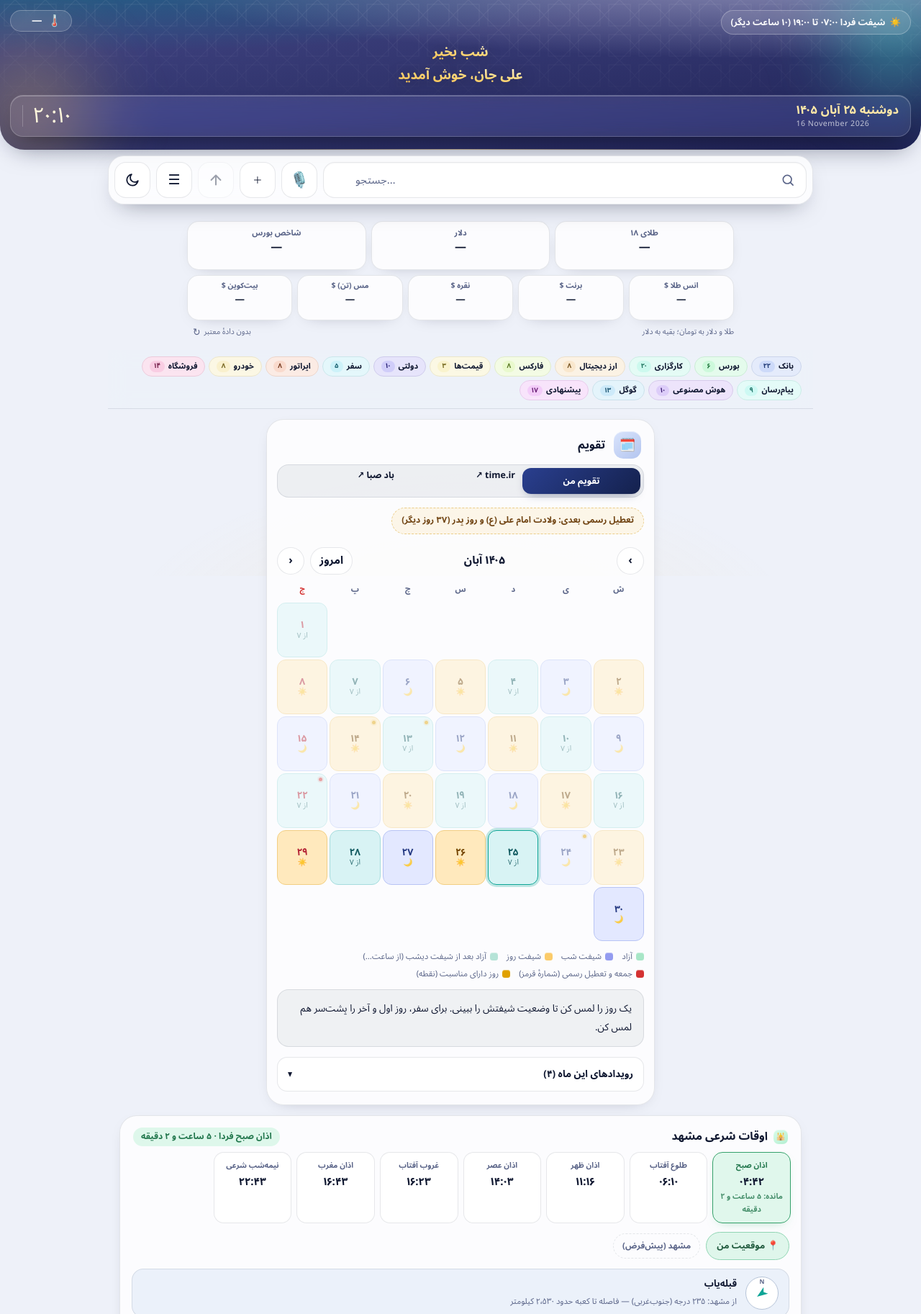
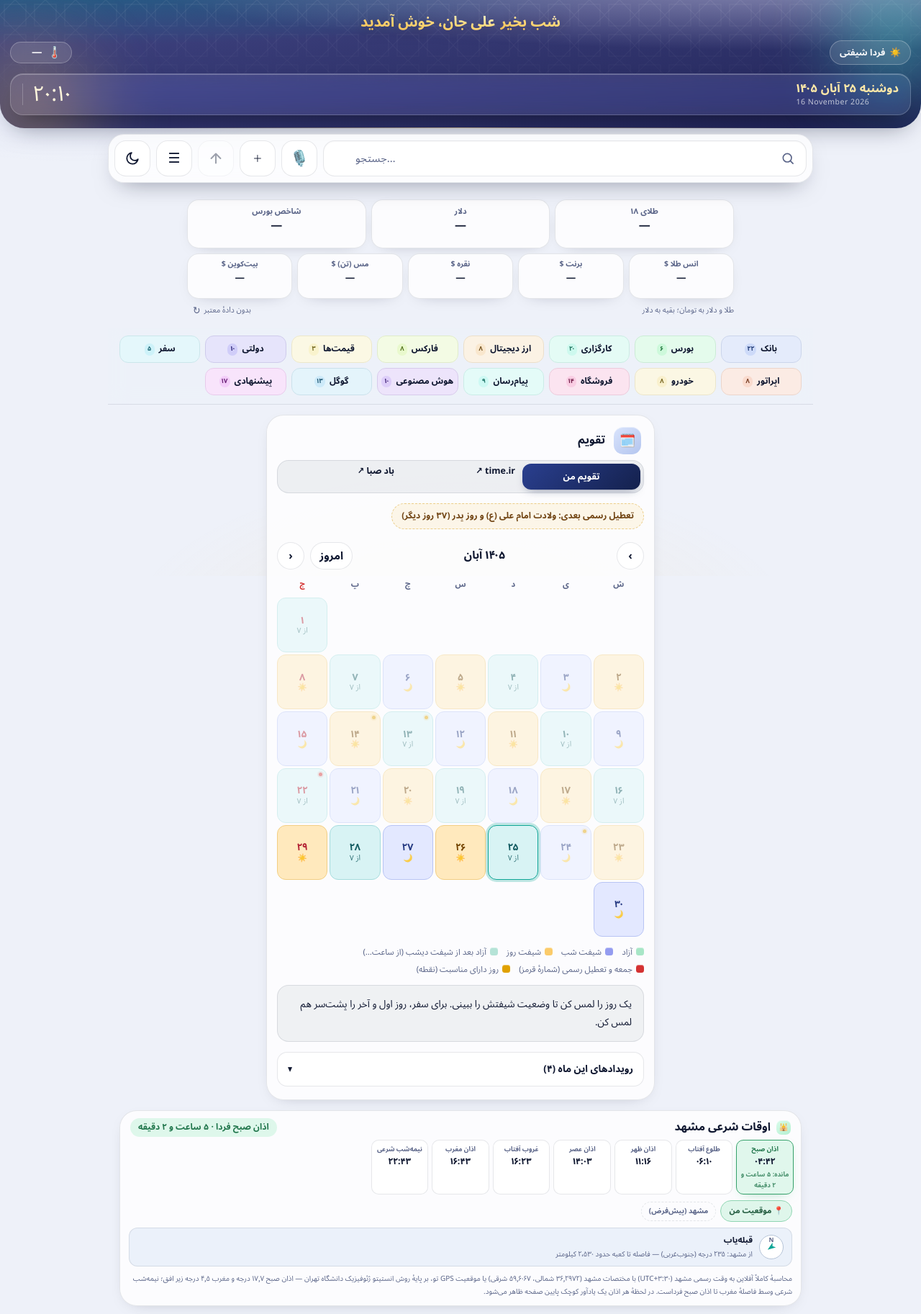
Before and after one commit to Alirafati1364/Z.ALI, a plain HTML site: page index.html in a window 1280 px wide. Shown: the top 1825 px of the page at 72% size. Drawn offline with Linux system fonts and the light colour scheme; no server answers.

Commit message:
Add files via upload

```diff
--- a/index.html
+++ b/index.html
@@ -144,17 +144,17 @@ body::before {
   background: radial-gradient(circle, rgba(244, 194, 94, .38), transparent 70%);
 }
 .hero h1 {
-  margin: 10px 0 0; line-height: 1.62;
-  display: flex; flex-direction: column; justify-content: center; align-items: center; gap: 2px;
-}
-/* ردیف گوشه‌های بالا: شیفت راست، آب‌وهوا چپ */
+  margin: 0 0 8px; line-height: 1.7;
+  display: flex; flex-wrap: wrap; justify-content: center; align-items: baseline; gap: 2px 7px;
+}
+/* ردیف وضعیت: شیفت راست، آب‌وهوا چپ — در یک خط روبروی هم */
 .hero-top {
-  display: flex; justify-content: space-between; align-items: flex-start;
+  display: flex; justify-content: space-between; align-items: center;
   gap: 8px; row-gap: 6px; flex-wrap: wrap;
 }
-/* سلام و خوش‌آمد: یک اندازه و طلایی */
+/* سلام و خوش‌آمد: یک خط، یک اندازه و طلایی — بالاترین قسمت */
 .g1, .g2 {
-  display: inline; font-size: clamp(15px, 4.2vw, 18.5px); font-weight: 800; letter-spacing: 0; white-space: nowrap;
+  display: inline; font-size: clamp(16px, 4.7vw, 20px); font-weight: 800; letter-spacing: 0; white-space: nowrap;
   background: linear-gradient(185deg, #FFF8D9 8%, #FFD97A 48%, #F2B94B 95%);
   -webkit-background-clip: text; background-clip: text; color: transparent;
   filter: drop-shadow(0 2px 10px rgba(0, 0, 0, .35));
@@ -181,11 +181,12 @@ body::before {
   color: #FFF6DC;
 }
 .install-btn {
-  position: absolute; top: calc(12px + env(safe-area-inset-top, 0px)); left: 50%; transform: translateX(-50%); z-index: 2;
+  display: block; width: fit-content; margin: 0 auto 8px;
   padding: 6px 14px; border-radius: 999px; border: 1px solid rgba(255, 226, 150, .55);
   background: rgba(255, 226, 150, .16); color: #FFE9A8; font: inherit; font-size: 12px; font-weight: 700; cursor: pointer;
   -webkit-backdrop-filter: blur(8px); backdrop-filter: blur(8px);
 }
+.install-btn[hidden] { display: none; }
 .occ {
   display: inline-flex; align-items: center; margin-top: 10px; padding: 3px 14px; border-radius: 999px;
   border: 1px solid rgba(255, 226, 150, .38); background: rgba(255, 226, 150, .13);
@@ -298,23 +299,25 @@ body.voice-active .status { display: block; }
 body.searching .status { display: block; }
 /* حین جستجو هم تب‌های دسته‌ها پیدای می‌مانند؛ شمارندهٔ نتایج هر دسته را نشان می‌دهند */
 
-/* ───────── نوار دسته‌ها: همهٔ دسته‌ها همیشه جلوی چشم؛ بدون نوار کشویی ───────── */
+/* ───────── نوار دسته‌ها: جدول مرتب و درشت؛ همهٔ دسته‌ها همیشه مرئی ───────── */
 .chips {
   position: sticky; top: var(--bar-h, 120px); z-index: 25;
-  display: flex; flex-wrap: wrap; gap: 5px;
-  margin: 0 -16px 8px; padding: 9px 16px 11px;
+  display: grid; grid-template-columns: repeat(auto-fill, minmax(104px, 1fr)); gap: 7px;
+  margin: 0 -16px 8px; padding: 10px 16px 12px;
   background: var(--bar);
   -webkit-backdrop-filter: blur(14px) saturate(1.3); backdrop-filter: blur(14px) saturate(1.3);
   border-bottom: 1px solid var(--line);
 }
+/* روی موبایل جدول چندردیفی اگر چسبان باشد ارتفاع زیادی می‌گیرد؛ مرتب بالای صفحه می‌ماند و با اسکرول می‌رود */
+@media (max-width: 699px) { .chips { position: static; } .chip .n { display: none; } }
 .chip {
-  display: inline-flex; align-items: center; gap: 5px;
-  padding: 4px 10px;
-  border-radius: 999px;
+  display: flex; align-items: center; justify-content: center; gap: 6px;
+  padding: 8px 4px;
+  border-radius: 12px;
   border: 1px solid hsl(var(--h) 45% 86%);
   background: hsl(var(--h) 75% 94%);
   color: var(--ink);
-  font: inherit; font-size: 11px; font-weight: 700; white-space: nowrap;
+  font: inherit; font-size: 12px; font-weight: 700; white-space: nowrap;
   cursor: pointer;
   transition: transform .15s, border-color .15s, box-shadow .15s, background .15s;
 }
@@ -327,10 +330,10 @@ body.searching .status { display: block; }
   box-shadow: inset 0 0 0 1px hsl(var(--h) 60% 44% / .30), 0 4px 12px -6px hsl(var(--h) 70% 50% / .45);
 }
 .chip .n {
-  min-width: 18px; padding: 0 6px; border-radius: 999px; text-align: center;
+  min-width: 14px; padding: 1px 3px; border-radius: 999px; text-align: center;
   background: hsl(var(--h) 80% 89%);
   color: hsl(var(--h) 55% 30%);
-  font-size: 9.5px; font-weight: 800; font-variant-numeric: tabular-nums;
+  font-size: 9px; font-weight: 800; font-variant-numeric: tabular-nums;
 }
 [data-theme="dark"] .chip { border-color: hsl(var(--h) 28% 22%); background: hsl(var(--h) 30% 14%); }
 [data-theme="dark"] .chip .n { background: hsl(var(--h) 34% 20%); color: hsl(var(--h) 60% 82%); }
@@ -414,7 +417,7 @@ a.tk {
 [data-theme="dark"] .badge { background: linear-gradient(140deg, hsl(var(--h) 45% 28%), hsl(var(--h) 50% 16%)); box-shadow: inset 0 1px 0 rgba(255, 255, 255, .08); }
 /* اوقات شرعی: نشان خیلی کوچک — بخش کم‌اهمیت‌تر */
 #owq .badge { width: 20px; height: 20px; border-radius: 7px; font-size: 10px; }
-#owq .cat-head { gap: 8px; }
+#owq .cat-head { gap: 8px; padding: 8px 4px 4px; }
 .cat-name { flex: 1; font-size: 15.5px; font-weight: 800; }
 .count {
   flex: none; padding: 3px 11px;
@@ -891,14 +894,16 @@ dialog.sheet::before {
 
 /* ───────── پنل اوقات شرعی مشهد ───────── */
 .owq { --h: 150; }
-.owq-grid { display: grid; grid-template-columns: repeat(auto-fill, minmax(97px, 1fr)); gap: 7px; }
+/* کادر اوقات شرعی: جمع‌وجور */
+#owq { padding: 2px 10px 10px; margin: 10px 0; }
+.owq-grid { display: grid; grid-template-columns: repeat(auto-fill, minmax(78px, 1fr)); gap: 5px; }
 .owq-i {
-  padding: 9px 4px 8px; border-radius: 14px; text-align: center;
+  padding: 5px 2px 4px; border-radius: 10px; text-align: center;
   border: 1px solid var(--line); background: var(--field);
 }
-.owq-i .k { display: block; font-size: 10.5px; font-weight: 700; color: var(--muted); line-height: 1.8; }
-.owq-i .v { display: block; font-size: 15px; font-weight: 800; line-height: 1.6; font-variant-numeric: tabular-nums; }
-.owq-i .rel { font-size: 10.5px; opacity: .8; }
+.owq-i .k { display: block; font-size: 9px; font-weight: 700; color: var(--muted); line-height: 1.7; }
+.owq-i .v { display: block; font-size: 12.5px; font-weight: 800; line-height: 1.55; font-variant-numeric: tabular-nums; }
+.owq-i .rel { font-size: 9px; opacity: .8; }
 .owq-i.next {
   border-color: hsl(150 50% 42%);
   background: hsl(150 62% 90% / .75);
@@ -907,46 +912,46 @@ dialog.sheet::before {
 [data-theme="dark"] .owq-i.next { background: hsl(150 42% 15% / .85); border-color: hsl(150 50% 38%); }
 .owq-i.next .k { color: hsl(150 55% 30%); }
 [data-theme="dark"] .owq-i.next .k { color: hsl(150 55% 72%); }
-.owq-note { margin: 12px 2px 0; font-size: 11px; line-height: 1.9; color: var(--muted); }
+.owq-note { margin: 8px 2px 0; font-size: 10px; line-height: 1.8; color: var(--muted); }
 
 /* ── موقعیت جغرافیایی + قبله‌یاب ── */
-.geo-row { display: flex; flex-wrap: wrap; align-items: center; gap: 8px; margin: 12px 2px 0; }
+.geo-row { display: flex; flex-wrap: wrap; align-items: center; gap: 6px; margin: 8px 2px 0; }
 .geo-btn {
   display: inline-flex; align-items: center; gap: 6px;
-  padding: 8px 14px; border-radius: 999px;
+  padding: 5px 11px; border-radius: 999px;
   border: 1px solid hsl(150 45% 70%); background: hsl(150 55% 92%);
-  color: hsl(150 45% 25%); font: inherit; font-size: 12.5px; font-weight: 700;
+  color: hsl(150 45% 25%); font: inherit; font-size: 11px; font-weight: 700;
   cursor: pointer; transition: transform .15s, border-color .15s;
 }
 .geo-btn:hover { border-color: hsl(150 50% 45%); transform: translateY(-1px); }
 .geo-btn:active { transform: scale(.96); }
 [data-theme="dark"] .geo-btn { background: hsl(150 40% 14%); border-color: hsl(150 40% 30%); color: hsl(150 55% 72%); }
 .geo-chip {
-  padding: 7px 12px; border-radius: 999px;
+  padding: 4px 10px; border-radius: 999px;
   border: 1px dashed var(--line); background: transparent;
-  color: var(--muted); font: inherit; font-size: 11.5px; font-weight: 600;
+  color: var(--muted); font: inherit; font-size: 10px; font-weight: 600;
   cursor: pointer; transition: color .15s, border-color .15s;
 }
 .geo-chip:hover { color: var(--ink); border-color: var(--focus); }
 .qibla {
-  display: flex; align-items: center; gap: 12px;
-  margin: 12px 2px 0; padding: 10px 14px;
-  border-radius: 16px;
+  display: flex; align-items: center; gap: 9px;
+  margin: 8px 2px 0; padding: 7px 11px;
+  border-radius: 12px;
   background: hsl(215 60% 95%); border: 1px solid var(--line);
 }
 [data-theme="dark"] .qibla { background: hsl(220 35% 13%); }
 .qb-dial {
   position: relative; flex: none;
-  width: 46px; height: 46px; border-radius: 50%;
+  width: 34px; height: 34px; border-radius: 50%;
   border: 1.5px solid hsl(215 30% 78%); background: var(--surface-solid);
   display: grid; place-items: center;
 }
 [data-theme="dark"] .qb-dial { border-color: hsl(215 30% 34%); background: hsl(220 35% 18%); }
 .qb-dial .n-mark { position: absolute; top: 1px; left: 50%; transform: translateX(-50%); font-size: 8.5px; font-weight: 800; color: var(--muted); line-height: 1.2; }
-.qb-dial svg { width: 24px; height: 24px; color: #0EA596; transition: transform .6s cubic-bezier(.2, .7, .2, 1); }
+.qb-dial svg { width: 18px; height: 18px; color: #0EA596; transition: transform .6s cubic-bezier(.2, .7, .2, 1); }
 .qb-info { min-width: 0; }
-.qb-info b { display: block; font-size: 13px; margin-bottom: 2px; }
-.qb-info span { display: block; font-size: 11.5px; line-height: 1.9; color: var(--muted); }
+.qb-info b { display: block; font-size: 11.5px; margin-bottom: 1px; }
+.qb-info span { display: block; font-size: 10px; line-height: 1.8; color: var(--muted); }
 
 /* ───────── نمای فهرستی کاشی‌ها ───────── */
 .theme-btn[aria-pressed="true"] { background: var(--chip-on-bg); color: var(--chip-on-ink); border-color: transparent; }
@@ -1054,6 +1059,7 @@ body.list-view .edit-btn { left: 69px; }
   <span class="orb o1" aria-hidden="true"></span>
   <span class="orb o2" aria-hidden="true"></span>
   <button class="install-btn" id="installBtn" type="button" hidden>📲 نصب برنامه</button>
+  <h1 id="greet"><span class="g1" id="g1">میز کار</span><span class="g2" id="g2">علی رأفتی</span></h1>
   <div class="hero-top">
     <button class="shift-line" id="shiftPill" type="button"><span id="shiftIcon" aria-hidden="true">🌙</span><span id="shiftText"></span></button>
     <button class="hero-wx" id="wxPill" type="button" hidden aria-label="نمایش جزئیات آب‌وهوای مشهد">
@@ -1063,7 +1069,6 @@ body.list-view .edit-btn { left: 69px; }
       <span class="wx-hilo" id="wxHiLo" aria-hidden="true"></span>
     </button>
   </div>
-  <h1 id="greet"><span class="g1" id="g1">میز کار</span><span class="g2" id="g2">علی رأفتی</span></h1>
   <div class="occ" id="occ" hidden></div>
   <a class="hero-cal" href="https://badesaba.ir/" aria-label="تقویم، ساعت و آب‌وهوا در باد صبا">
     <span class="hero-dates"><span class="date" id="date"></span><span class="date-g" id="dateG"></span></span>
@@ -1969,7 +1974,7 @@ body.list-view .edit-btn { left: 69px; }
   function syncBar() {
     var de = document.documentElement, ch = $('#chips');
     de.style.setProperty('--bar-h', bar.offsetHeight + 'px');
-    de.style.setProperty('--chips-h', ch ? ch.offsetHeight + 'px' : '0px');
+    de.style.setProperty('--chips-h', ch && window.matchMedia('(min-width: 700px)').matches ? ch.offsetHeight + 'px' : '0px');
   }
   syncBar(); window.addEventListener('resize', syncBar);
   if (window.ResizeObserver) {
@@ -2122,12 +2127,11 @@ body.list-view .edit-btn { left: 69px; }
     var now = Date.now(), st = shiftState(now), icon, txt;
     if (st.on) {
       icon = isNight(st.start) ? '🌙' : '☀️';
-      txt = 'در شیفتی تا ' + tfmt(st.end) + ' (' + hm(st.end - now) + ' مانده)';
+      txt = 'در شیفتی';
     } else {
-      var left = st.start - now, far = left > 12 * H, wl = whenLabel(st.start, now);
+      var far = st.start - now > 12 * H, wl = whenLabel(st.start, now);
       icon = far ? '😴' : (isNight(st.start) ? '🌙' : '☀️');
-      txt = far ? 'استراحتی؛ شیفت بعدی ' + wl + ' ' + tfmt(st.start)
-                : (wl === 'امشب' ? 'امشب شیفتی' : 'شیفت ' + wl) + ' ' + tfmt(st.start) + ' تا ' + tfmt(st.end) + ' (' + hm(left) + ' دیگر)';
+      txt = wl + ' شیفتی';
     }
     $('#shiftIcon').textContent = icon; $('#shiftText').textContent = txt;
 
--- a/sw.js
+++ b/sw.js
@@ -1,6 +1,6 @@
 /* سرویس‌ورکر «میز کار علی رأفتی» — کار آفلاین و اطلاع نسخهٔ جدید
    فقط درخواست‌های همین دامنه را می‌گیرد؛ APIها و فاویکون‌های بیرونی مستقیم رد می‌شوند */
-var CACHE = 'mezkar-ali-v4';
+var CACHE = 'mezkar-ali-v5';
 var ASSETS = [
   './',
   './index.html',
```
